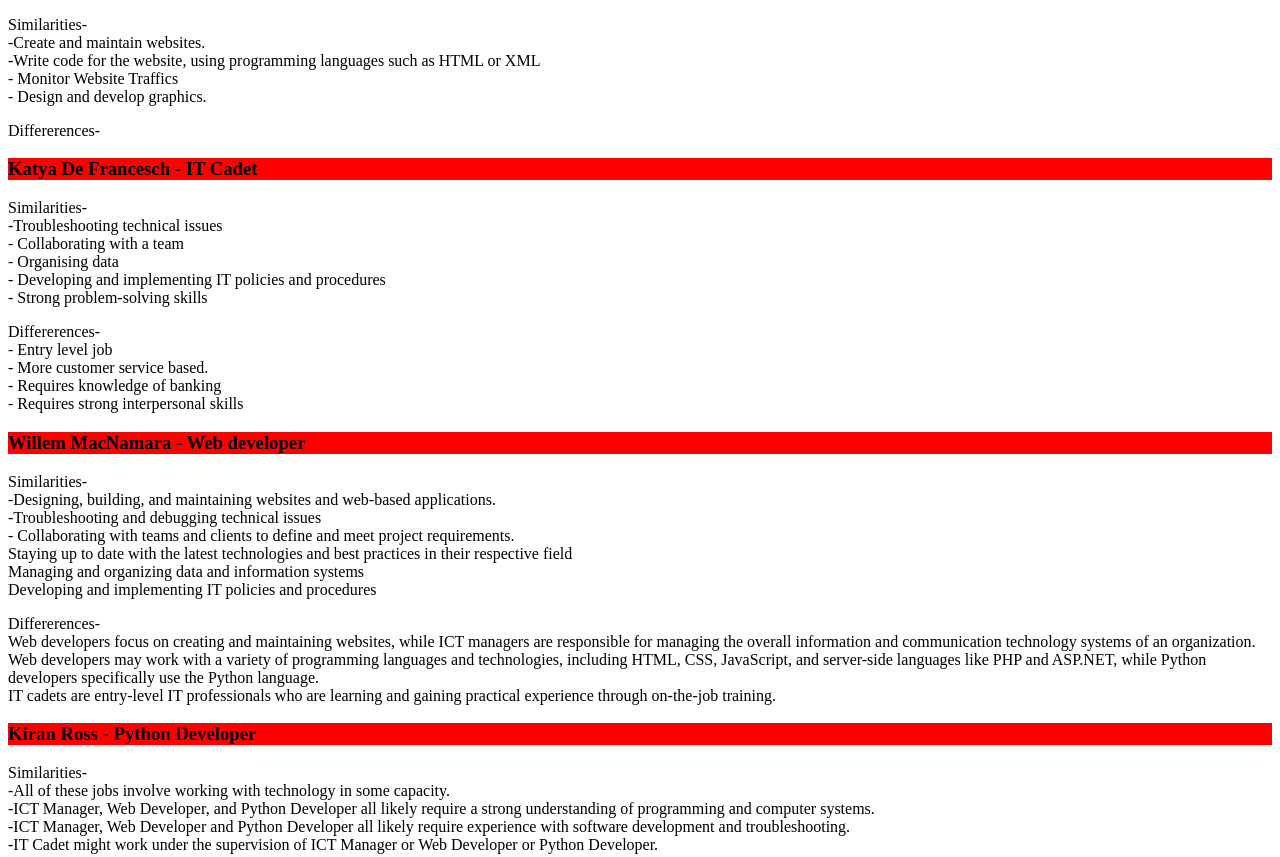
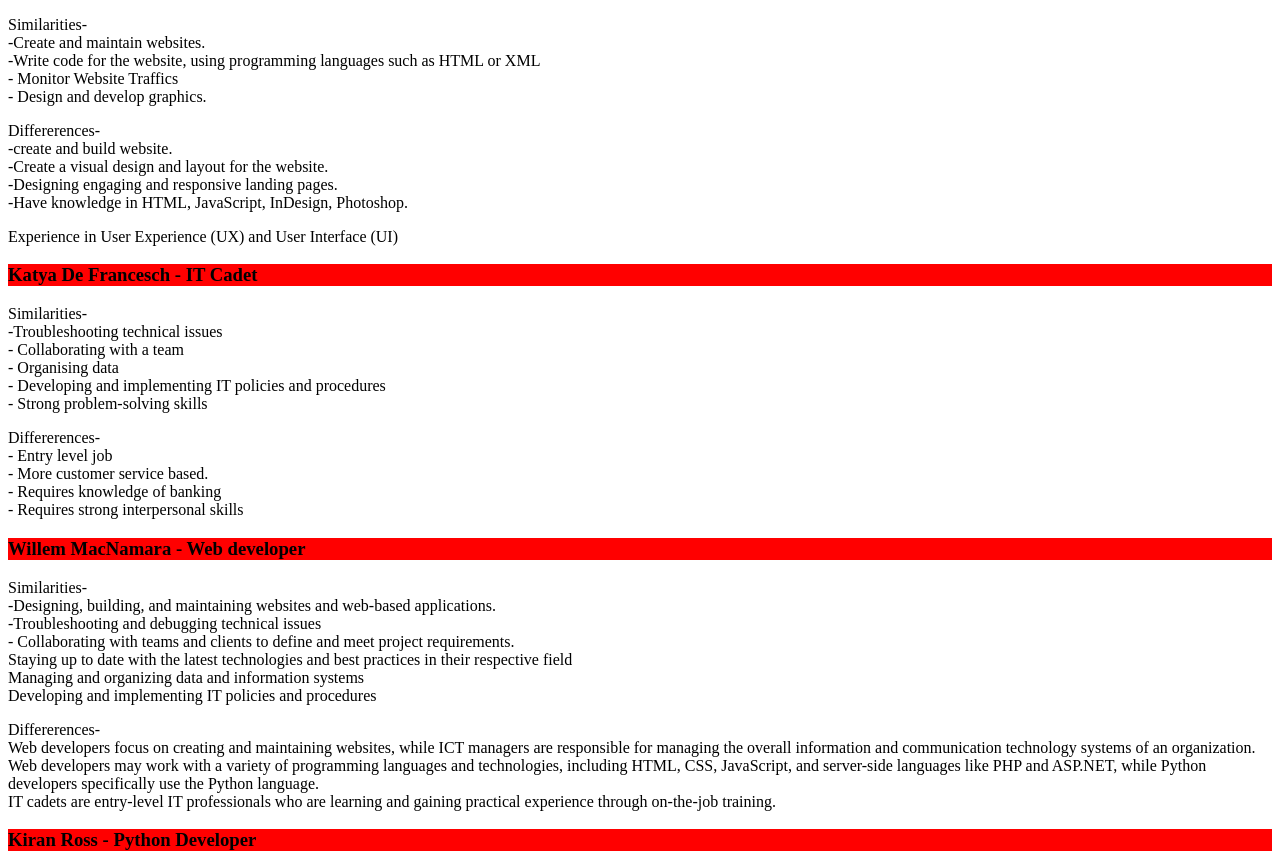
Before and after one commit to ClintJJenkins/PickedLast, a plain HTML site: page index.html in a window 1280 px wide. Shown: the part 2869-3726 px from the top of the page. Drawn offline with Linux system fonts and the light colour scheme.

Commit message:
Pickedlast

```diff
--- a/index.html
+++ b/index.html
@@ -92,7 +92,9 @@ Ideal Collaborator: The Innovator</p>
 
 <h3 style="background-color:red;">Bisharo Ahmed Muse - Web Developer</h3>
 <p>Similarities- <br> -Create and maintain websites.<br>-Write code for the website, using programming languages such as HTML or XML<br>-	Monitor Website Traffics<br>-	Design and develop graphics.  </p>
-<p>Differerences- </p>
+<p>Differerences- <br> -create and build website.<br>-Create a visual design and layout for the website.<br>-Designing engaging and responsive landing pages.<br>-Have knowledge in HTML, JavaScript, InDesign, Photoshop. </p>
+
+Experience in User Experience (UX) and User Interface (UI)
 
 <h3 style="background-color:red;">Katya De Francesch - IT Cadet</h3>
 <p>Similarities- <br>-Troubleshooting technical issues<br>-	Collaborating with a team<br>-	Organising data<br>-	Developing and implementing IT policies and procedures<br>-	Strong problem-solving skills</p>
@@ -152,6 +154,9 @@ It was a combination of the Burning Glass data and the https://labourmarketinsig
 <p>The ICT Manager will spend a great deal of time at their desk if they’re lucky enough they could even have remote access to majority of a company's infrastructure. Thus, only requiring to be face-to-face for more upfront hands-on type jobs. </p>
 <p>Some of their most challenging aspects include prioritizing of incoming day-to-day troubleshooting problems all the while trying to keep up with all other day-to-day maintenance of a company's IT infrastructure.</p>
 <p>https://www.youtube.com/watch?v=om8AygYdrto<br>https://www.youtube.com/watch?v=5BMVll81qHA<br>https://www.techrepublic.com/article/behind-the-scenes-a-day-in-the-life-of-an-it-project-manager/</P>
+
+<h3 style="background-color:red;">Bisharo Ahmed Muse - Autonomous vehicle </h3>
+
 
 <h3 style="background-color:red;">Katya - Help desk technician</h3>
 <p>A typical day begins with logging in and setting up all of their programs for the day, they are responsible for the support of many systems. I always have at least ten different applications open. They are assigned to take either calls or chats. The work that is done daily is broad. E.g. password resets, how-to’s, break/fix, uninstall/reinstalls or escalations for larger issues as needed.  Their main challenges are content. Working in a support center that handles several different applications can be overwhelming. It takes time to master each app. The learning is continuous. As systems in the company change, new bugs appear. It can be challenging to stay updated.  </p>
```
